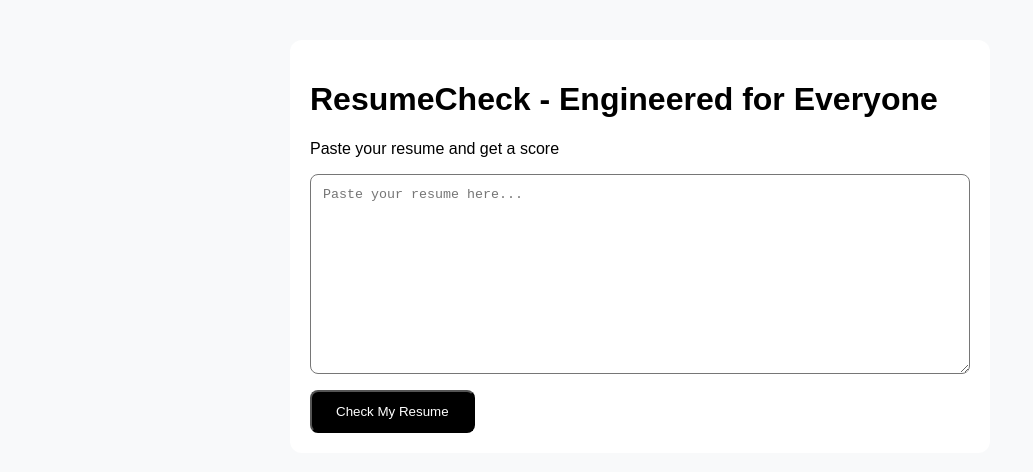
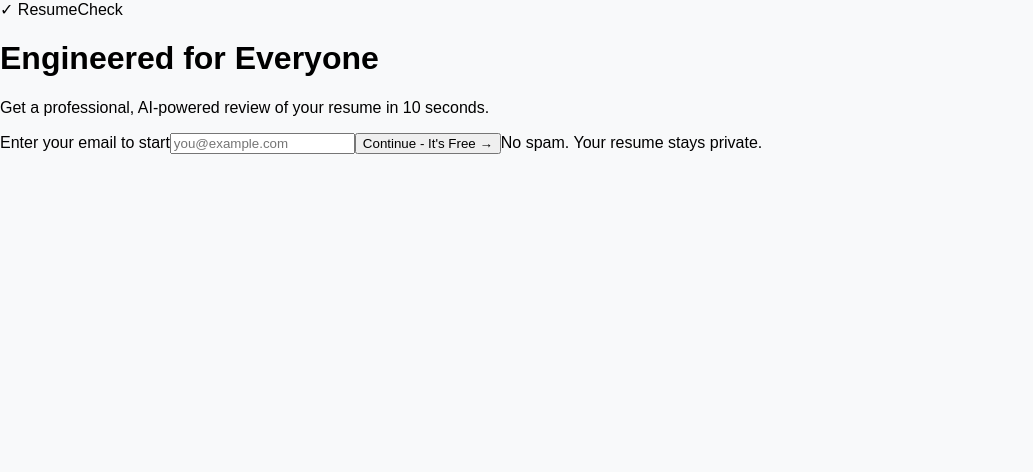
Before and after one commit to Ilan359/ResumeCheck---Engineered-for-Everyone, a Next.js app: page / in a window 1280 px wide. Shown: the top 472 px of the page, without its empty margins (0-1033 px from the left). Built offline with nearby package versions, Linux system fonts and the light colour scheme.

Commit message:
Refactor resume check logic and UI components

```diff
--- a/app/page.tsx
+++ b/app/page.tsx
@@ -1,37 +1,128 @@
 "use client";
 import { useState } from "react";
 
+const PURPOSES: any = {
+  "Software / הייטק": ["javascript", "python", "react", "node", "sql", "git", "api", "cloud"],
+  "Marketing / שיווק": ["campaign", "seo", "social", "content", "analytics", "brand", "conversion"],
+  "Finance / כספים": ["excel", "financial", "budget", "analysis", "audit", "accounting", "forecast"],
+  "Design / עיצוב": ["figma", "photoshop", "ui", "ux", "portfolio", "illustrator", "prototype"],
+  "General / כללי": ["experience", "skills", "education", "leadership", "communication"],
+};
+
 export default function Home() {
+  const [email, setEmail] = useState("");
+  const [loggedIn, setLoggedIn] = useState(false);
+  const [purpose, setPurpose] = useState("Software / הייטק");
   const [text, setText] = useState("");
-  const [score, setScore] = useState<number | null>(null);
+  const [result, setResult] = useState<any>(null);
+
+  const login = () => {
+    if (!email.includes("@") || !email.includes(".")) {
+      alert("Please enter a valid email");
+      return;
+    }
+    setLoggedIn(true);
+  };
 
   const checkResume = () => {
-    let s = 50;
-    if (text.length > 200) s += 20;
-    if (text.toLowerCase().includes("experience")) s += 10;
-    if (text.toLowerCase().includes("skills")) s += 10;
-    if (text.toLowerCase().includes("education")) s += 10;
-    setScore(Math.min(s, 100));
+    if (text.trim().length < 50) {
+      alert("Please paste a longer resume - at least a few lines");
+      return;
+    }
+    const lower = text.toLowerCase();
+    const issues: string[] = [];
+    let score = 0;
+
+    // Length
+    const words = text.trim().split(/\s+/).length;
+    if (words < 100) { issues.push(`Too short - only ${words} words. A good resume should have 300-600 words.`); }
+    else if (words > 800) { issues.push(`Too long - ${words} words. Recruiters spend 7 seconds, keep it concise.`); }
+    else { score += 20; }
+
+    // Contact
+    if (!lower.includes("@") && !lower.includes("phone") && !lower.includes("linkedin")) {
+      issues.push("Missing contact info - add email, phone or LinkedIn.");
+    } else score += 10;
+
+    // Sections
+    if (!lower.includes("experience")) { issues.push("Missing 'Experience' section - this is the most important part."); }
+    else score += 15;
+    if (!lower.includes("education")) { issues.push("Missing 'Education' section."); }
+    else score += 10;
+    if (!lower.includes("skills")) { issues.push("Missing 'Skills' section - recruiters search by keywords."); }
+    else score += 10;
+
+    // Keywords for purpose
+    const keywords = PURPOSES[purpose];
+    const found = keywords.filter((k: string) => lower.includes(k));
+    const missing = keywords.filter((k: string) => !lower.includes(k));
+    if (found.length < 2) {
+      issues.push(`For ${purpose} you are missing keywords like: ${missing.slice(0, 4).join(", ")}`);
+    } else score += 20;
+
+    // Action verbs
+    const verbs = ["achieved", "improved", "led", "built", "increased", "managed", "created"];
+    const hasVerbs = verbs.some(v => lower.includes(v));
+    if (!hasVerbs) issues.push("Use strong action verbs: Achieved, Improved, Led, Built, Increased...");
+    else score += 10;
+
+    // Numbers
+    if (!/\d+%|\d+/.test(text)) issues.push("Add numbers - e.g. 'Increased sales by 30%' is much stronger than 'Increased sales'.");
+    else score += 5;
+
+    if (issues.length === 0) issues.push("Excellent! Your resume looks professional and complete.");
+
+    setResult({ score: Math.min(score, 100), issues, found, words });
   };
 
+  if (!loggedIn) {
+    return (
+      <div className="login-wrap">
+        <div className="login-card">
+          <div className="logo">✓ ResumeCheck</div>
+          <h1>Engineered for Everyone</h1>
+          <p className="sub">Get a professional, AI-powered review of your resume in 10 seconds.</p>
+          <label>Enter your email to start</label>
+          <input type="email" placeholder="you@example.com" value={email} onChange={e => setEmail(e.target.value)} />
+          <button onClick={login}>Continue - It's Free →</button>
+          <span className="small">No spam. Your resume stays private.</span>
+        </div>
+      </div>
+    );
+  }
+
   return (
-    <div style={{ maxWidth: 700, margin: "40px auto", padding: 20, background: "white", borderRadius: 12 }}>
-      <h1>ResumeCheck - Engineered for Everyone</h1>
-      <p>Paste your resume and get a score</p>
-      <textarea
-        value={text}
-        onChange={(e) => setText(e.target.value)}
-        placeholder="Paste your resume here..."
-        style={{ width: "100%", height: 200, padding: 12, borderRadius: 8 }}
-      />
-      <button onClick={checkResume} style={{ marginTop: 12, padding: "12px 24px", background: "black", color: "white", borderRadius: 8, cursor: "pointer" }}>
-        Check My Resume
-      </button>
-      {score !== null && (
-        <div style={{ marginTop: 20, fontSize: 24 }}>
-          Your Score: <b>{score}/100</b>
+    <div className="main">
+      <header><div className="logo">✓ ResumeCheck</div><div className="user">{email} • <span onClick={() => setLoggedIn(false)}>Logout</span></div></header>
+      <div className="container">
+        <h1>Check Your Resume</h1>
+        <p className="sub">Select your target role, paste your resume, get a real score + fixes.</p>
+        <label>What is this resume for?</label>
+        <div className="purposes">
+          {Object.keys(PURPOSES).map(p => (
+            <button key={p} className={purpose === p ? "pill active" : "pill"} onClick={() => setPurpose(p)}>{p}</button>
+          ))}
         </div>
-      )}
+        <label>Paste your resume here</label>
+        <textarea value={text} onChange={e => setText(e.target.value)} placeholder={"Example:\nJohn Doe - Software Engineer\nEmail: john@gmail.com | LinkedIn...\n\nExperience...\nEducation...\nSkills: React, Python..."} />
+        <button className="check-btn" onClick={checkResume}>Analyze My Resume →</button>
+
+        {result && (
+          <div className="result">
+            <div className="score-box">
+              <div className="score-num" style={{ color: result.score >= 80 ? "#16a34a" : result.score >= 50 ? "#ea580c" : "#dc2626" }}>{result.score}<span>/100</span></div>
+              <div>
+                <b>{result.score >= 80 ? "Excellent - Ready to send!" : result.score >= 50 ? "Good start, needs fixes" : "Needs major improvements"}</b>
+                <p>{result.words} words • {result.found.length} relevant keywords found for {purpose}</p>
+              </div>
+            </div>
+            <h3>What to fix:</h3>
+            {result.issues.map((iss: string, i: number) => (
+              <div key={i} className="issue">⚠️ {iss}</div>
+            ))}
+          </div>
+        )}
+      </div>
     </div>
   );
 }
```
